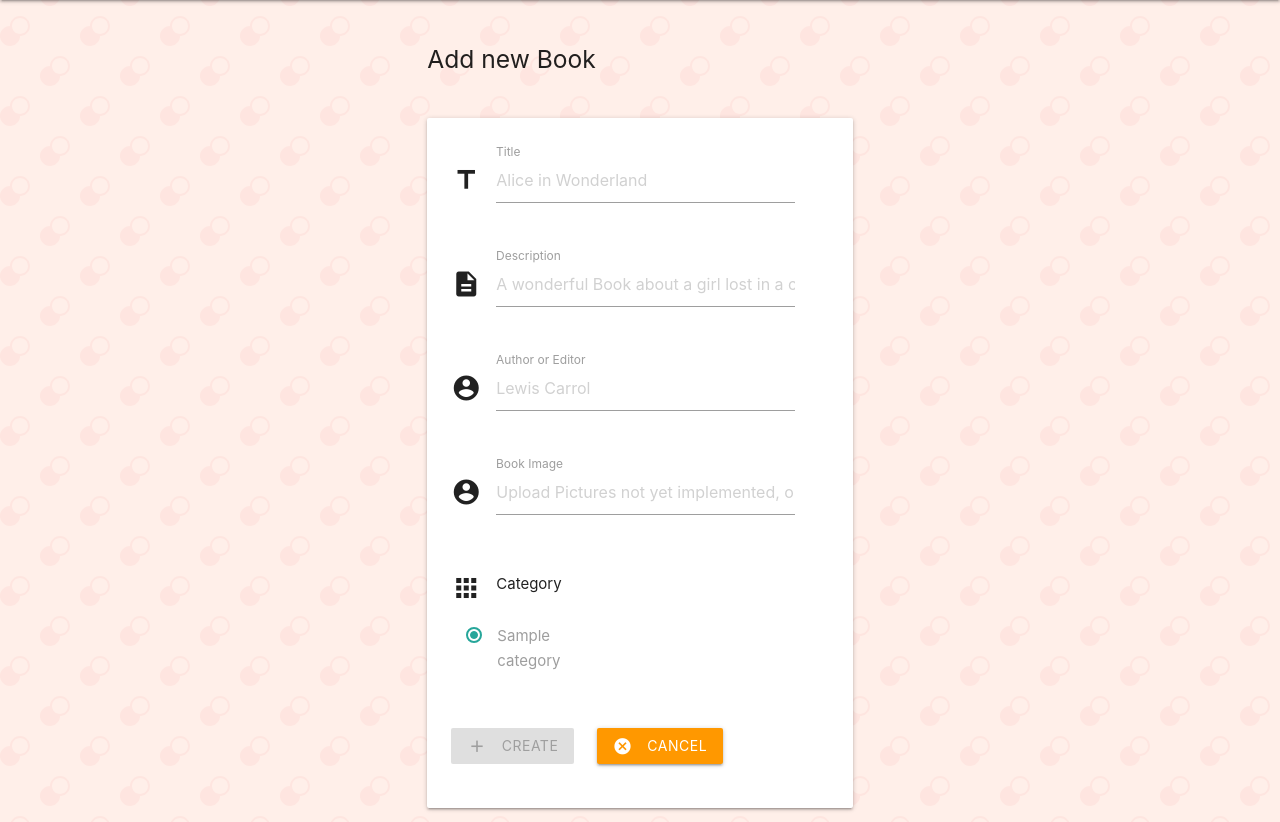
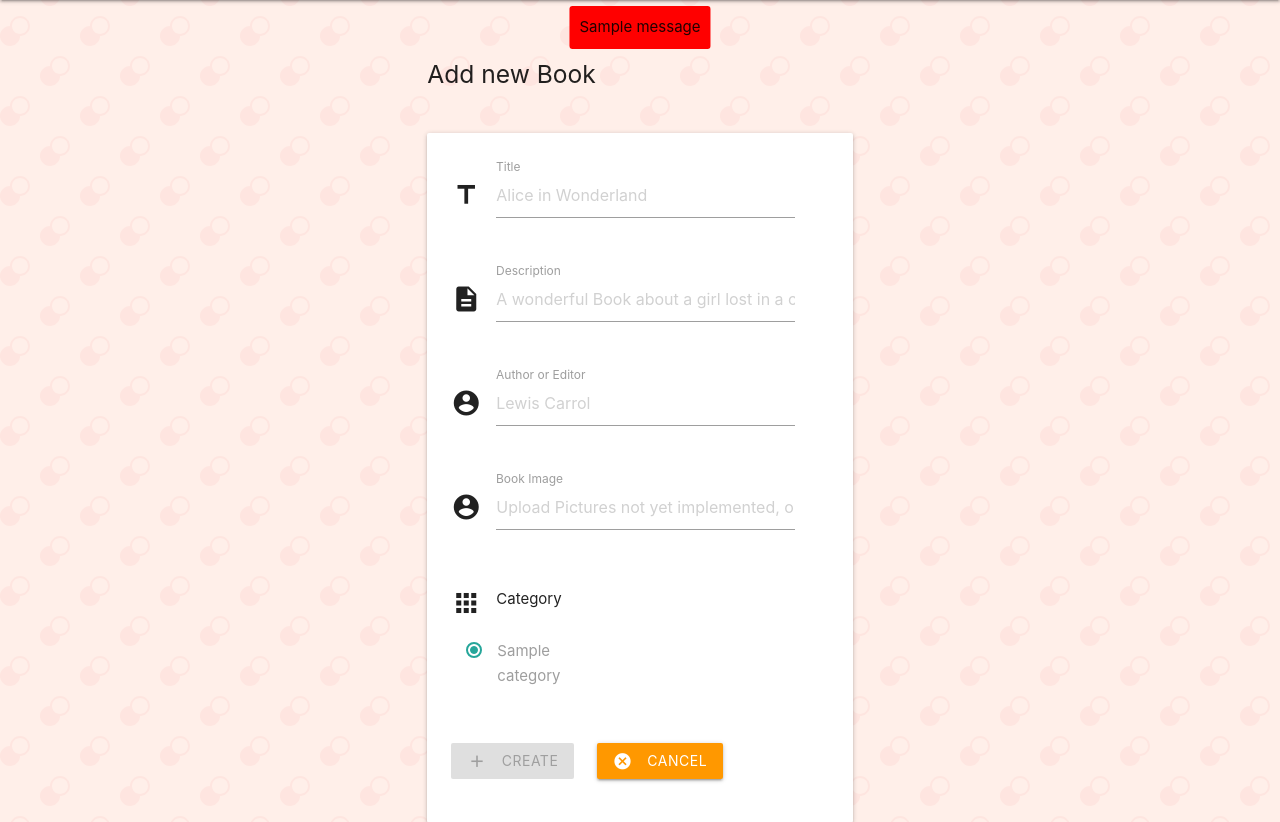
Before and after one commit to Leelu55/catalog_local, a Flask app: page /library/add_book in a window 1280 px wide. Shown: the part 64-886 px from the top of the page. Run offline with Flask 2, Linux system fonts and the light colour scheme; the visitor is signed in with stand-in values (Sample User, id 1); tables that the repository leaves empty hold one stand-in row (values such as "Sample post"); one stand-in notice (Sample message) is shown.

Commit message:
added authorization checks for edit and delete operation to prevent manipulation of books by other users than owner

```diff
--- a/static/css/styles.css
+++ b/static/css/styles.css
@@ -1,13 +1,3 @@
-.flash-message {
-  background: red;
-  position: fixed;
-  top: 70px;
-  left: 50%;
-  transform: translateX(-50%);
-  z-index: 100;
-  padding: 10px;
-  border-radius: 3px;
-}
 
 .card .card-image img {
   max-height: 220px;
@@ -41,3 +31,14 @@
   margin-left: 5px;
 
 }
+
+.flashes li {
+  background: red;
+  position: fixed;
+  top: 70px;
+  left: 50%;
+  transform: translateX(-50%);
+  z-index: 100;
+  padding: 10px;
+  border-radius: 3px;
+}
--- a/static/js/external.js
+++ b/static/js/external.js
@@ -16,3 +16,13 @@ document.addEventListener("DOMContentLoaded", function(event) {
   if (submitButton)
     changeBookTitleHandler()
 });
+
+message = document.getElementsByClassName('li.messages')
+
+
+
+$(document).ready(function () {
+  setTimeout(function () {
+      $('#message').hide();
+  }, 3000);
+});
--- a/templates/add_book.html
+++ b/templates/add_book.html
@@ -9,6 +9,16 @@
   <body>
 
     {% include 'nav.html' %}
+
+    {% with messages = get_flashed_messages() %}
+      {% if messages %}
+        <ul class=flashes>
+        {% for message in messages %}
+          <li >{{ message }}</li>
+        {% endfor %}
+        </ul>
+      {% endif %}
+    {% endwith %}
 
     <div class="container section">
       <div class="row">
--- a/views.py
+++ b/views.py
@@ -2,7 +2,7 @@
 from models import Base, User, Category, Book
 
 # FLASK
-from flask import Flask, request, url_for, abort, g, redirect
+from flask import Flask, request, url_for, abort, g, redirect, flash
 from flask import jsonify, render_template
 from flask import make_response, session as login_session
 
@@ -285,6 +285,15 @@ def editBook(book_id):
 
     book = session.query(Book).filter_by(book_id=book_id).one()
 
+    # authorization check if the book belongs to the logged in user
+    # should not be called normally, as in the book template edit button
+    # is only shown to authorized user (if user and book.user_id == user.id)
+    if book.user_id != login_session['user_id']:
+        flash('You were successfully logged in \
+              BUT you are not allowed to edit or delete the books of others!\
+              Add your own book here.')
+        return redirect(url_for('addBook'))
+
     if request.method == 'POST':
 
         if request.form['title']:
@@ -322,6 +331,13 @@ def deleteBook(book_id):
     if 'username' not in login_session:
         return redirect(url_for('authorize'))
     bookToDelete = session.query(Book).filter_by(book_id=book_id).one()
+
+    # authorization check if the book to delete belongs to the logged in user
+    if bookToDelete.user_id != login_session['user_id']:
+        flash('You were successfully logged in \
+              BUT you are not allowed to edit or delete the books of others!\
+              Add your own book here.')
+        return redirect(url_for('addBook'))
 
     if request.method == 'POST':
         bookToDelete = session.query(Book).filter_by(book_id=book_id).one()
```
